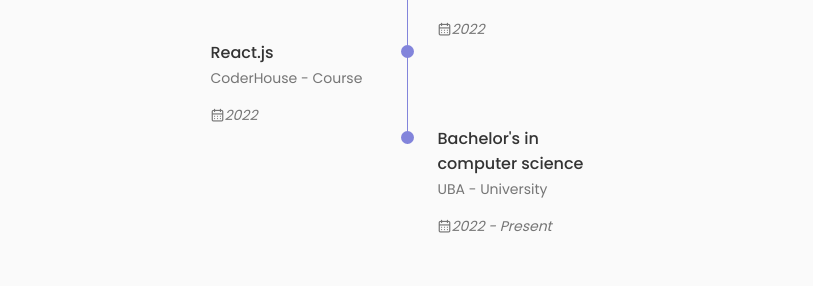
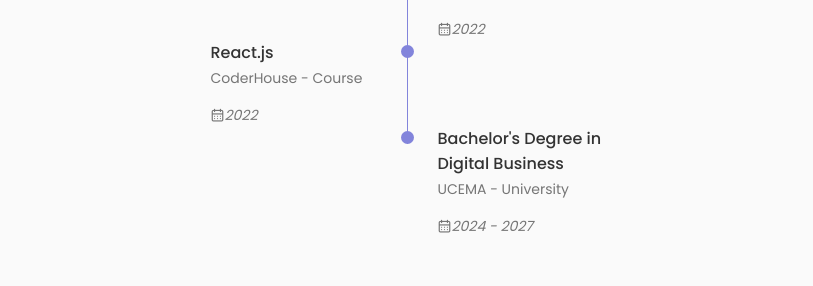
Before and after one commit to rober8b/portfolio-robertino, a React (Vite) app: page / in a window 1280 px wide. Shown: the part 4980-5266 px from the top of the page, without its empty margins (233-1046 px from the left). Built offline with nearby package versions, Linux system fonts and the light colour scheme.

Commit message:
actualizacion cv & edu

```diff
--- a/src/components/Qualifications/Qualifications.jsx
+++ b/src/components/Qualifications/Qualifications.jsx
@@ -121,10 +121,10 @@ const Qualifications = () => {
                   </div>
 
                   <div>
-                    <h3 className="qualification__title">Bachelor's in computer science </h3>
-                    <span className="qualification__subtitle">UBA - University</span>
+                    <h3 className="qualification__title">Bachelor's Degree in Digital Business </h3>
+                    <span className="qualification__subtitle">UCEMA - University</span>
                     <div className="qualification__calender">
-                      <i className="uil uil-calendar-alt">2022 - Present</i>
+                      <i className="uil uil-calendar-alt">2024 - 2027</i>
                     </div>
                   </div>
                 </div>
```
Also changed, not shown: 2 other files (tests, documents, lock files or other folders).
